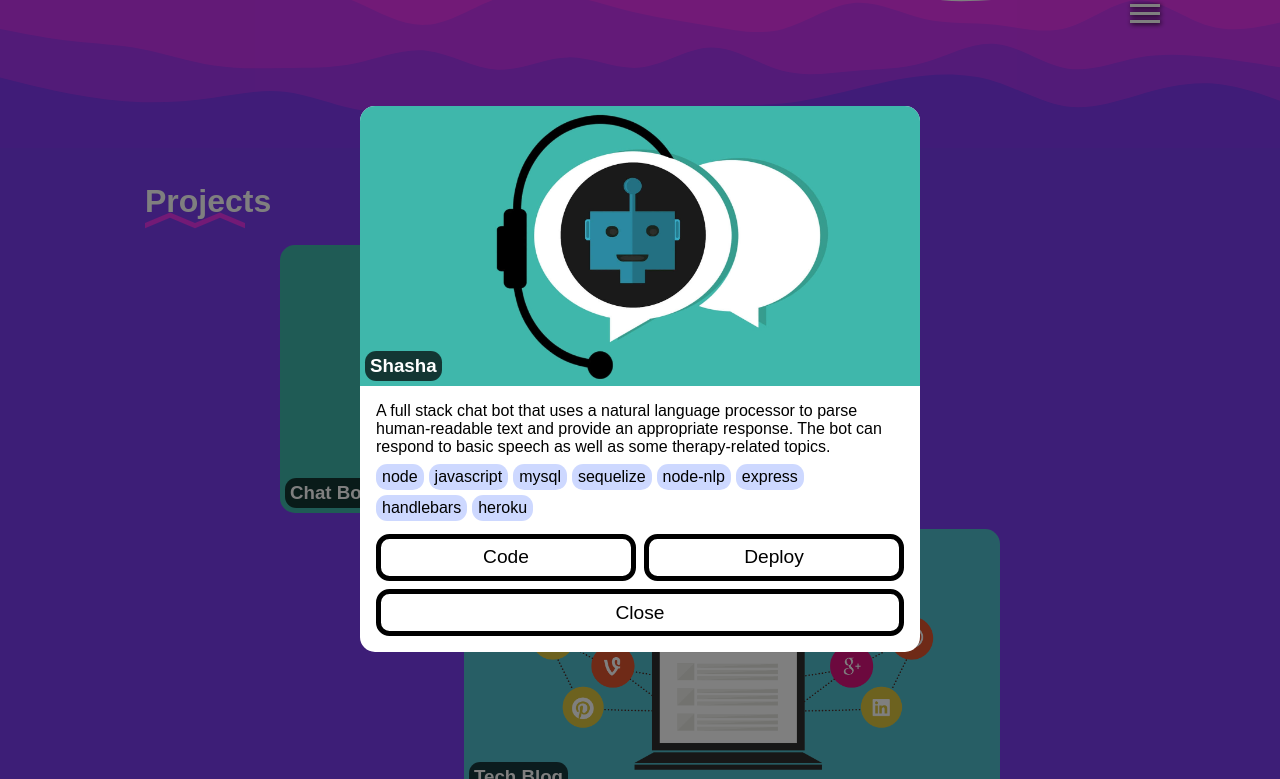
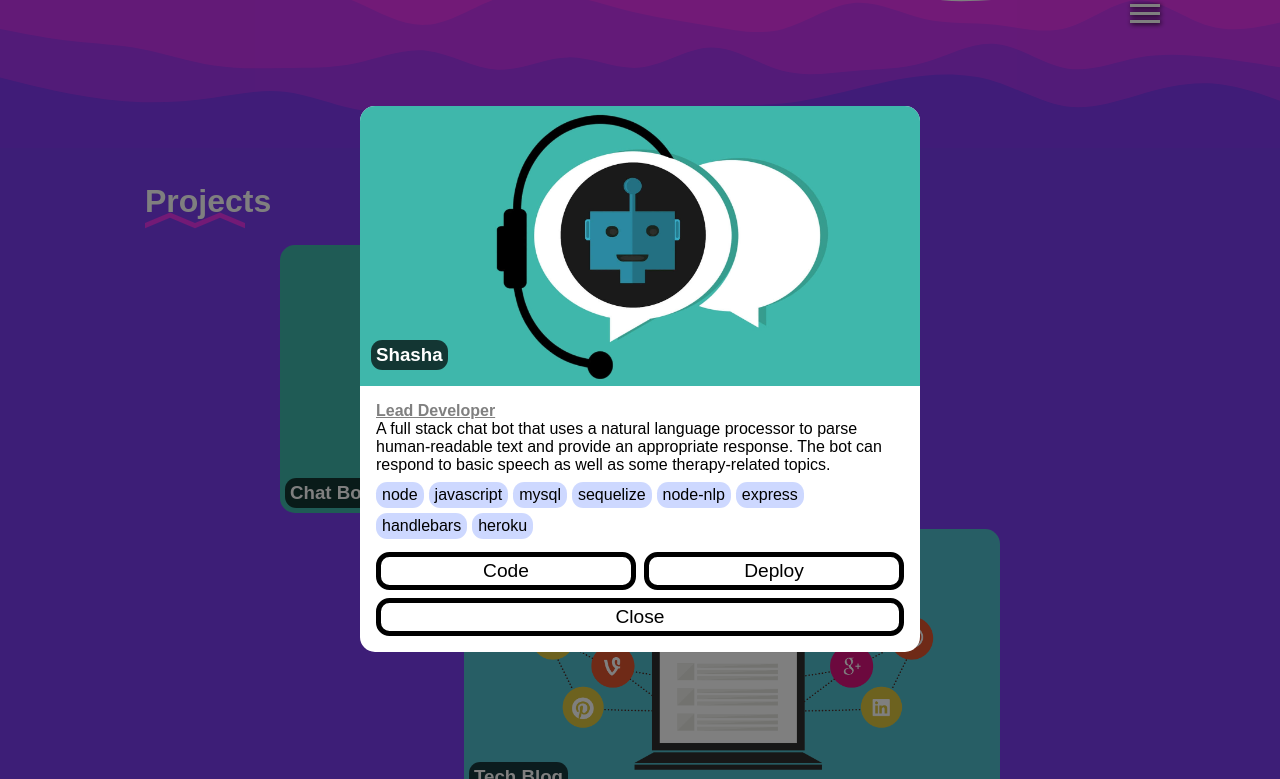
Before and after one commit to Johnnyboy7781/website-portfolio, a plain HTML site: page index.html in a window 1280 px wide. Both pictures are taken after a click on the element "Chat Bot". Shown: the part 852-1631 px from the top of the page. Drawn offline with Linux system fonts and the light colour scheme; a web font is replaced by a local one.

Commit message:
Added project description and position

```diff
--- a/index.html
+++ b/index.html
@@ -92,6 +92,7 @@
                             <h3 id="modal__title" >Project Title</h3>
                         </div>
                         <div class="modal__info">
+                            <h4 class="modal__position" id="modal__position"></h4>
                             <p id="modal__desc">Lorem ipsum dolor, sit amet consectetur adipisicing elit. Qui excepturi cumque voluptas modi magni laborum adipisci aspernatur illum aperiam, id, quos quas exercitationem omnis distinctio voluptates. Similique nobis excepturi repellat?</p>
                             <ul class="modal__tags"></ul>
                             <div class="modal__links">
--- a/scripts.js
+++ b/scripts.js
@@ -12,6 +12,7 @@ var tagList = document.querySelector(".modal__tags");
 const projectArr = [
     {
         title: "Shasha",
+        position: "Lead Developer",
         description: `A full stack chat bot that uses a natural language processor
             to parse human-readable text and provide an appropriate response.
             The bot can respond to basic speech as well as some therapy-related
@@ -33,7 +34,11 @@ const projectArr = [
     },
     {
         title: "The Tech Blog",
-        description: "lorem tech blog",
+        position: "Full-Stack Developer",
+        description: `A full stack social media site where developers can post
+            their current thoughts. This app, made with MySQL and Sequelize, defines
+            relationships between user models, their posts, and their comments to give an
+            immersive, social experience`,
         img: "url('./assets/projects/02.png')",
         tags: [
             "node",
@@ -49,7 +54,11 @@ const projectArr = [
     },
     {
         title: "Refreshr",
-        description: "lorem refreshr",
+        position: "Full-Stack Developer",
+        description: `A full stack e-commerce site for buying hypothetical energy
+            drinks. Data manipulation driven by GraphQL allows users to interact
+            with commerce data in meaningful ways, allowing users to favorite drinks
+            as well as add them to a cart with a hypothetical Stripe integration.`,
         img: "url('./assets/projects/03.jpg')",
         tags: [
             "node",
@@ -68,7 +77,12 @@ const projectArr = [
     },
     {
         title: "MyCows Ultimate",
-        description: "lorem mycows",
+        position: "Sole Software Developer",
+        description: `A mobile game app meant to be played during road trips. Players
+            will call out common objects that they see and keep track of scores on the app.
+            Though this app is a bit rough around the edges, it represents my first coding project.
+            All code was developed by me with art assets done by my colleague. App has been deployed
+            to both android and iOS. Repository is private at this time.`,
         img: "url('./assets/projects/04.png')",
         tags: [
             "javascript",
@@ -144,12 +158,14 @@ var menuToggle = function () {
 
 const openModal = e => {
     const title = document.querySelector("#modal__title");
+    const position = document.querySelector('#modal__position')
     const desc = document.querySelector("#modal__desc");
     const img = document.querySelector("#modal__img");
     const projectClass = e.target.className.split(" ")[1];
     const currProject = projectArr[parseInt(projectClass[1])]
 
     title.innerHTML = currProject.title;
+    position.innerHTML = currProject.position;
     desc.innerHTML = currProject.description;
     img.style.backgroundImage = currProject.img;
 
--- a/styles.css
+++ b/styles.css
@@ -355,8 +355,8 @@ nav ul li a:hover {
 
 .modal__img h3 {
     position: absolute;
-    bottom: 5px;
-    left: 5px;
+    bottom: 1rem;
+    left: 11px;
     padding: 4px 5px;
     background-color: rgba(0, 0, 0, 0.7);
     border-radius: 0.7rem;
@@ -384,6 +384,11 @@ nav ul li a:hover {
 
 .modal__info p {
     display: inline;
+}
+
+.modal__position {
+    color: grey;
+    text-decoration: underline;
 }
 
 .modal__tags {
@@ -416,11 +421,12 @@ nav ul li a:hover {
 .modal__link {
     flex: 1;
     margin: 0;
+    padding-block: 0.2rem;
 }
 
 .close-modal {
     margin: 0;
-    /* align-self: flex-end; */
+    padding-block: 0.2rem;
 }
 
 /* skills styles */
```
